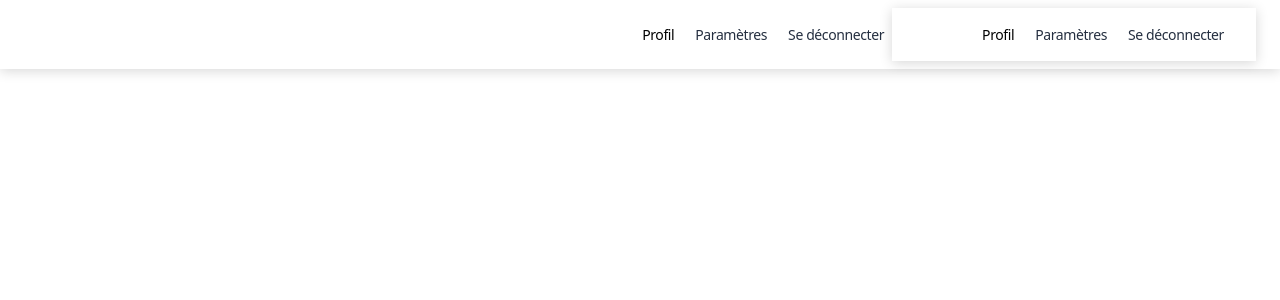
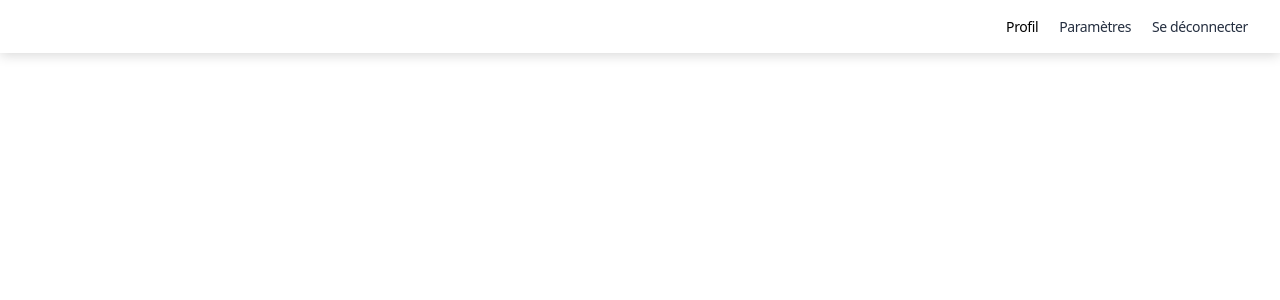
Before and after one commit to a-kalin0/Cat-In-Cat-Out, a Django app: template templates/baseProfil.html in a window 1280 px wide. Shown: the top 300 px of the page. Run offline with Django 4.2, Linux system fonts and the light colour scheme; the template is opened without the code that fills it, so the values that code supplies are empty; some libraries are stand-ins or nearby versions.

Commit message:
Bug fix with double navbar

```diff
--- a/templates/baseProfil.html
+++ b/templates/baseProfil.html
@@ -42,10 +42,10 @@
       <div class="container-fluid">
         <button
           data-bs-toggle="collapse"
-          class="navbar-toggler text-center d-sm-flex ms-auto justify-content-sm-end invisible"
+          class="navbar-toggler text-center d-sm-flex ms-auto justify-content-sm-end"
           data-bs-target="#navcol-1"
         >
-          <span class="visually-hidden invisible">Toggle navigation</span
+          <span class="visually-hidden">Toggle navigation</span
           ><span class="navbar-toggler-icon"
             ><i
               class="fas fa-bars d-sm-flex d-md-none d-lg-none align-items-center justify-content-sm-center align-items-sm-start navbar-toggler-icon"
@@ -69,7 +69,7 @@
               <a
                 class="nav-link active d-lg-flex align-items-lg-center"
                 href="#"
-                ><i class="far fa-user fs-6" style="margin-right: 5px"></i
+                ><i class="fas fa-user fs-6" style="margin-right: 5px"></i
                 >Profil</a
               >
             </li>
@@ -90,63 +90,8 @@
             </li>
           </ul>
         </div>
-        <nav class="navbar navbar-expand-md bg-body">
-          <div class="container-fluid">
-            <button
-              data-bs-toggle="collapse"
-              class="navbar-toggler text-center d-sm-flex ms-auto justify-content-sm-end"
-              data-bs-target="#navcol-1"
-            >
-              <span class="visually-hidden">Toggle navigation</span
-              ><span class="navbar-toggler-icon"
-                ><i
-                  class="fas fa-bars d-sm-flex d-md-none d-lg-none align-items-center justify-content-sm-center align-items-sm-start navbar-toggler-icon"
-                  style="
-                    font-size: 25px;
-                    padding-bottom: 10px;
-                    padding-left: 2px;
-                    padding-right: 12px;
-                    padding-top: 2px;
-                  "
-                ></i
-              ></span>
-            </button>
-            <div
-              class="collapse navbar-collapse justify-content-end"
-              id="navcol-1"
-              style="width: 50%"
-            >
-              <ul class="navbar-nav">
-                <li class="nav-item">
-                  <a
-                    class="nav-link active d-lg-flex align-items-lg-center"
-                    href="#"
-                    ><i class="fas fa-user fs-6" style="margin-right: 5px"></i
-                    >Profil</a
-                  >
-                </li>
-                <li class="nav-item">
-                  <a class="nav-link d-lg-flex align-items-lg-center" href="#"
-                    ><i class="fas fa-cog fs-6" style="margin-right: 5px"></i
-                    >Paramètres</a
-                  >
-                </li>
-                <li class="nav-item">
-                  <a class="nav-link d-lg-flex align-items-lg-center" href="#"
-                    ><i
-                      class="fas fa-sign-out-alt fs-6"
-                      style="margin-right: 5px"
-                    ></i
-                    >Se déconnecter</a
-                  >
-                </li>
-              </ul>
-            </div>
-          </div>
-        </nav>
       </div>
     </nav>
-
     {% block content %}{% endblock %}
   </body>
 </html>
```
